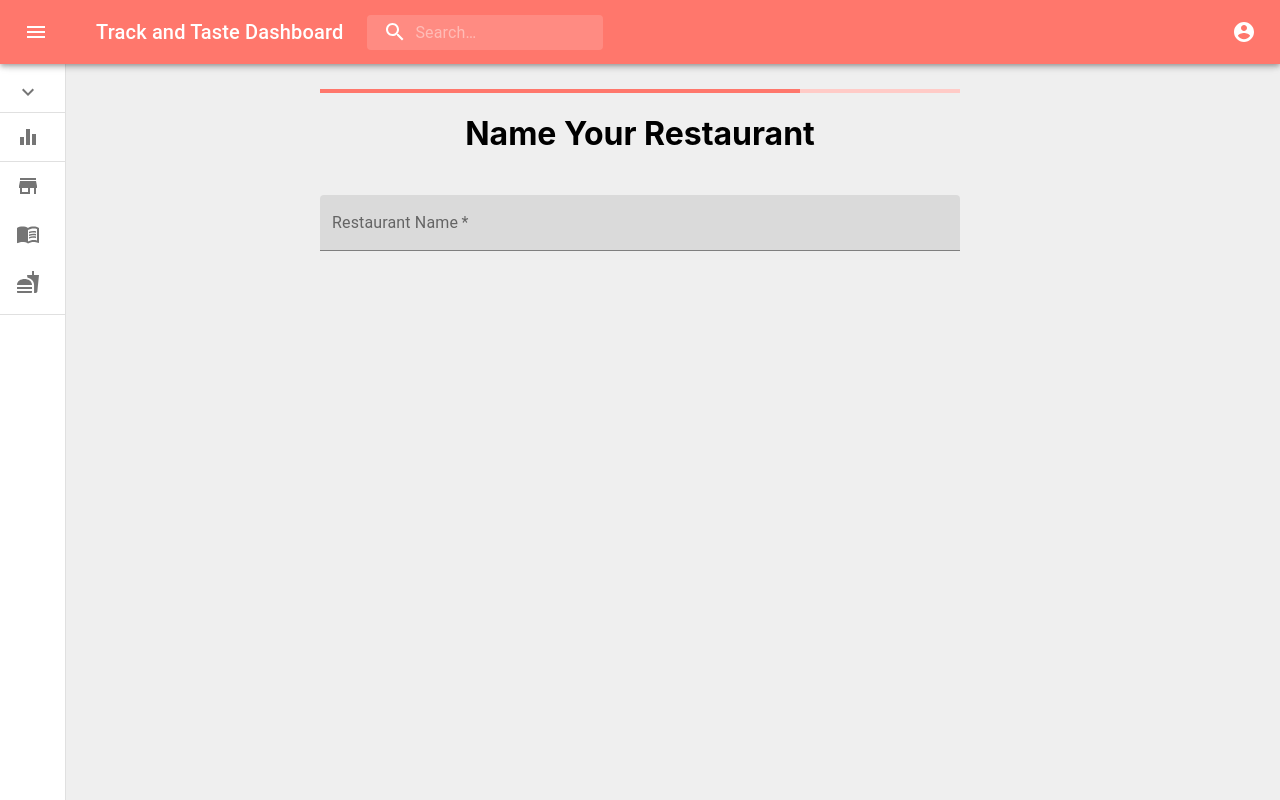
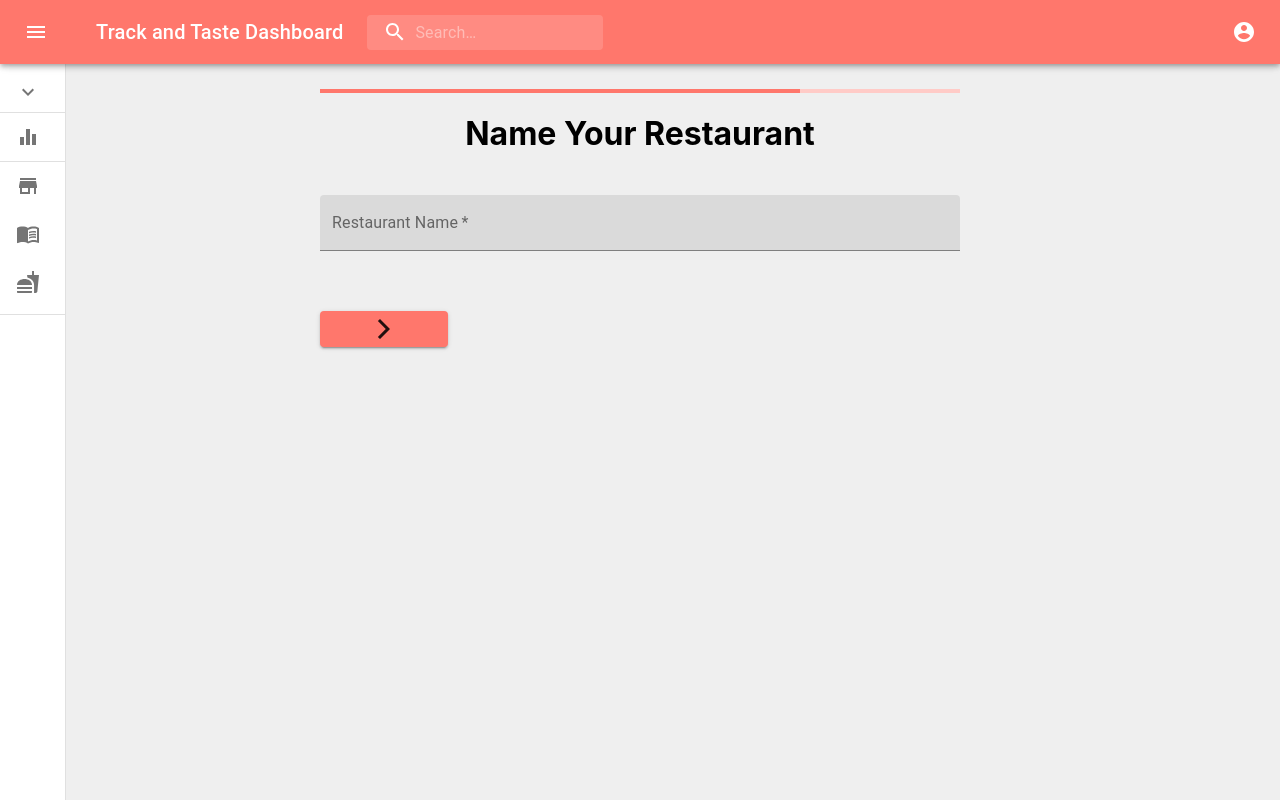
Before and after one commit to mbruty/COMP2003-2020-O, a React (Create React App) app in the folder website/: page /restaurant-builder in a window 1280 px wide. Built offline with nearby package versions, Linux system fonts and the light colour scheme; what apollo-upload-client would draw is missing.

Commit message:
Added NEXT Button
Imported button and respective icon for skipping forward. Added these to the page.

```diff
--- a/website/src/restaurant-builder/RestaurantBuilder.tsx
+++ b/website/src/restaurant-builder/RestaurantBuilder.tsx
@@ -2,11 +2,20 @@ import React from "react";
 import CSS from 'csstype';
 import LinearProgress from '@material-ui/core/LinearProgress';
 import Typography from '@material-ui/core/Typography';
+import Button from '@material-ui/core/Button';
+import ArrowForwardIosIcon from '@material-ui/icons/ArrowForwardIos';
+
 
 import { Name } from './steps/Name';
 
 const mainStyle: CSS.Properties = {
   textAlign: 'center'
+};
+
+
+const buttonStyleNext: CSS.Properties = {
+  top: '60px',
+  width: '10vmax'
 };
 
 
@@ -22,6 +31,9 @@ const RestaurantBuilder: React.FC<Props> = () => {
 
       <Name />
 
+      <Button style={buttonStyleNext} variant="contained" color="primary">
+        <ArrowForwardIosIcon />
+      </Button>
 
 
     </div>
```
